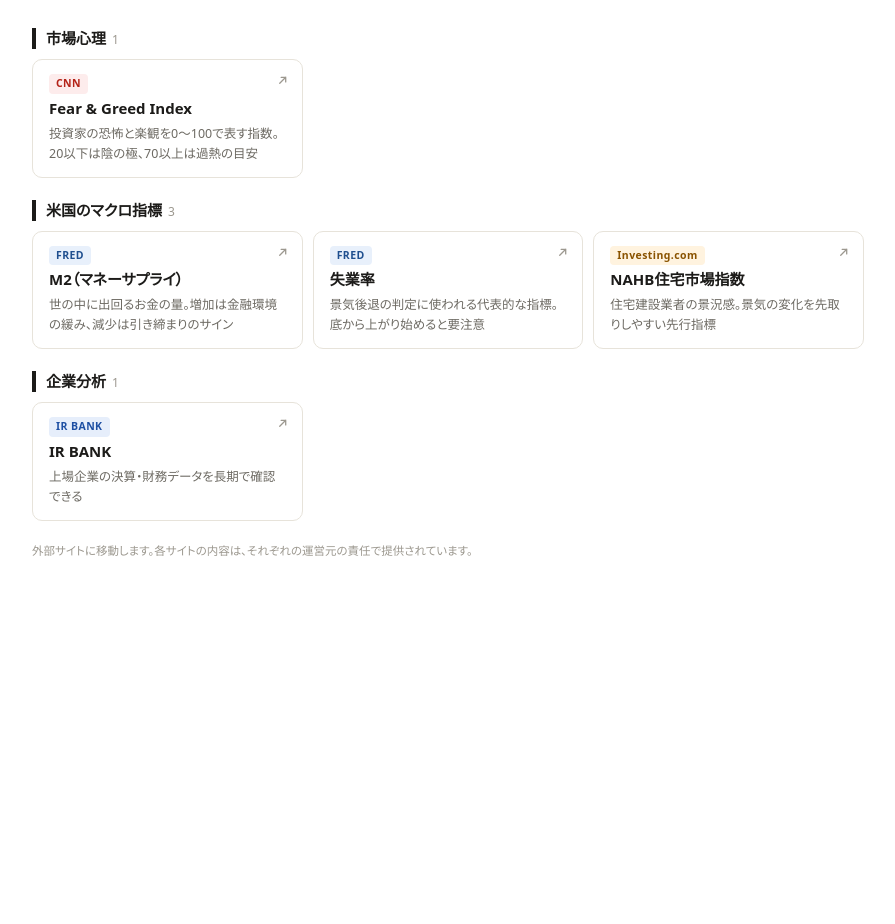
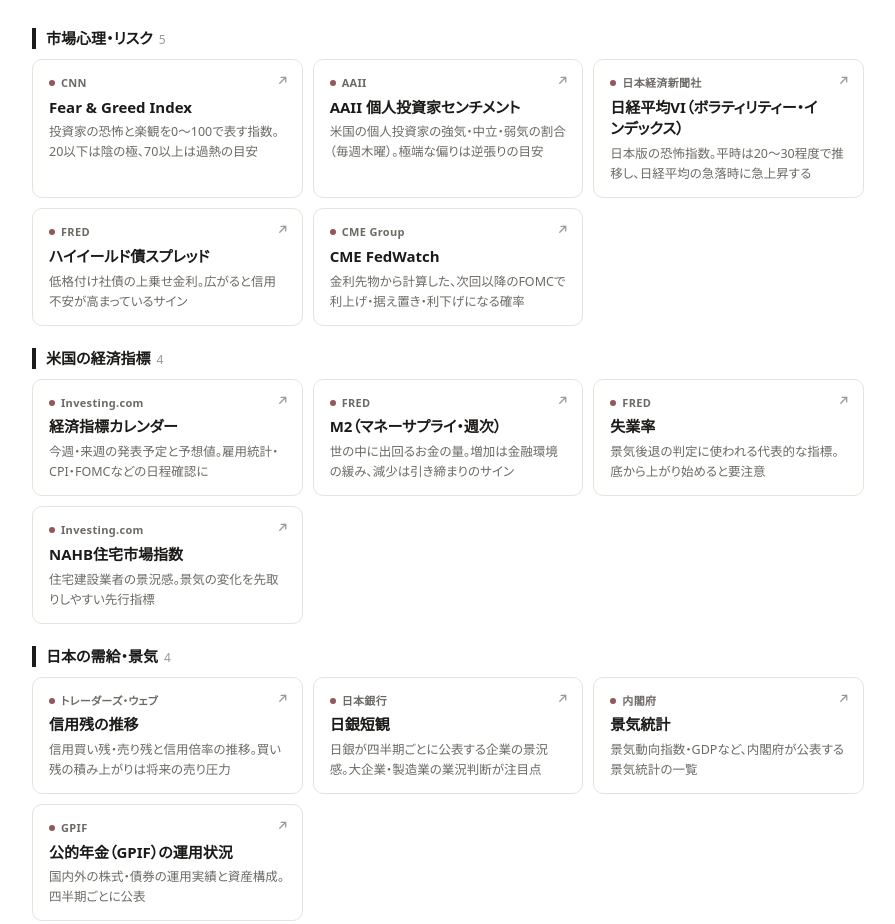
Before and after one commit to monkeypod8068/finvogue-monitor, a plain HTML site: page links.html in a window 1280 px wide. Shown: the top 924 px of the page, without its empty margins (192-1087 px from the left). Before the commit the page ends 800 px from the top, so only its background shows below. Drawn offline with Linux system fonts and the light colour scheme.

Commit message:
各種リンク: いただいた一覧に差し替え、市場心理のリンクを追加
Co-Authored-By: Claude Opus 5.5 <noreply@anthropic.com>
Claude-Session: https://claude.ai/code/session_01VTaS3YhZWjH8nXVrCLRTmw

```diff
--- a/links.html
+++ b/links.html
@@ -21,7 +21,8 @@ a.item{display:flex;flex-direction:column;gap:4px;padding:14px 16px 13px;backgro
 a.item:hover{border-color:var(--ink);background:var(--hover)}
 a.item:focus-visible{outline:2px solid var(--ink);outline-offset:2px}
 .top{display:flex;align-items:center;gap:8px}
-.src{font-size:10.5px;letter-spacing:.04em;font-weight:700;padding:1px 7px;border-radius:4px;white-space:nowrap}
+.src{font-size:11px;letter-spacing:.03em;font-weight:600;color:var(--muted);white-space:nowrap}
+.src::before{content:"";display:inline-block;width:6px;height:6px;border-radius:50%;background:var(--accent);margin-right:6px;vertical-align:1px;opacity:.75}
 .title{font-weight:700;font-size:15px;line-height:1.45;padding-right:18px}
 .note{font-size:12.5px;color:var(--muted);line-height:1.6}
 .ext{position:absolute;top:15px;right:14px;color:var(--faint)}
@@ -33,9 +34,6 @@ a.item:hover .ext{color:var(--ink)}
 <div class="wrap" id="app"></div>
 <script>
 (function(){
-  // 情報源ごとの色（名前から決める。新しい情報源は自動でグレー）
-  var COLORS={"CNN":["#fdecec","#b42318"],"FRED":["#e8f0fb","#1f4f8f"],"Investing.com":["#fff3df","#8a5300"],
-    "IR BANK":["#e6eefb","#1d4fa3"],"日本取引所":["#e8f4ee","#2f6b4c"]};
   function esc(s){return String(s==null?"":s).replace(/[&<>"']/g,function(c){
     return {"&":"&amp;","<":"&lt;",">":"&gt;",'"':"&quot;","'":"&#39;"}[c];});}
   function safeUrl(u){return /^https?:\/\//i.test(u||"")?u:"#";}
@@ -45,9 +43,8 @@ a.item:hover .ext{color:var(--ink)}
     (d.groups||[]).forEach(function(g){
       h.push('<h2>'+esc(g.name)+'<span class="n">'+(g.items||[]).length+'</span></h2><div class="grid">');
       (g.items||[]).forEach(function(it){
-        var c=COLORS[it.source]||["#f0eee9","#55524c"];
         h.push('<a class="item" href="'+esc(safeUrl(it.url))+'" target="_blank" rel="noopener noreferrer">'+ICON+
-          '<div class="top"><span class="src" style="background:'+c[0]+';color:'+c[1]+'">'+esc(it.source||"")+'</span></div>'+
+          '<div class="top"><span class="src">'+esc(it.source||"")+'</span></div>'+
           '<div class="title">'+esc(it.title)+'</div>'+
           (it.note?'<div class="note">'+esc(it.note)+'</div>':'')+'</a>');
       });
--- a/links.json
+++ b/links.json
@@ -1,28 +1,44 @@
 {
  "groups": [
   {
-   "name": "市場心理",
+   "name": "市場心理・リスク",
    "items": [
     {"title": "Fear & Greed Index", "source": "CNN", "url": "https://edition.cnn.com/markets/fear-and-greed",
-     "note": "投資家の恐怖と楽観を0〜100で表す指数。20以下は陰の極、70以上は過熱の目安"}
+     "note": "投資家の恐怖と楽観を0〜100で表す指数。20以下は陰の極、70以上は過熱の目安"},
+    {"title": "AAII 個人投資家センチメント", "source": "AAII", "url": "https://www.aaii.com/sentimentsurvey",
+     "note": "米国の個人投資家の強気・中立・弱気の割合（毎週木曜）。極端な偏りは逆張りの目安"},
+    {"title": "日経平均VI（ボラティリティー・インデックス）", "source": "日本経済新聞社", "url": "https://indexes.nikkei.co.jp/nkave/index/profile?idx=nk225vi",
+     "note": "日本版の恐怖指数。平時は20〜30程度で推移し、日経平均の急落時に急上昇する"},
+    {"title": "ハイイールド債スプレッド", "source": "FRED", "url": "https://fred.stlouisfed.org/series/BAMLH0A0HYM2",
+     "note": "低格付け社債の上乗せ金利。広がると信用不安が高まっているサイン"},
+    {"title": "CME FedWatch", "source": "CME Group", "url": "https://www.cmegroup.com/markets/interest-rates/cme-fedwatch-tool.html",
+     "note": "金利先物から計算した、次回以降のFOMCで利上げ・据え置き・利下げになる確率"}
    ]
   },
   {
-   "name": "米国のマクロ指標",
+   "name": "米国の経済指標",
    "items": [
-    {"title": "M2（マネーサプライ）", "source": "FRED", "url": "https://fred.stlouisfed.org/series/M2SL",
+    {"title": "経済指標カレンダー", "source": "Investing.com", "url": "https://jp.investing.com/economic-calendar",
+     "note": "今週・来週の発表予定と予想値。雇用統計・CPI・FOMCなどの日程確認に"},
+    {"title": "M2（マネーサプライ・週次）", "source": "FRED", "url": "https://fred.stlouisfed.org/series/WM2NS",
      "note": "世の中に出回るお金の量。増加は金融環境の緩み、減少は引き締まりのサイン"},
     {"title": "失業率", "source": "FRED", "url": "https://fred.stlouisfed.org/series/UNRATE",
      "note": "景気後退の判定に使われる代表的な指標。底から上がり始めると要注意"},
-    {"title": "NAHB住宅市場指数", "source": "Investing.com", "url": "https://jp.investing.com/economic-calendar/nahb-housing-market-index-198",
+    {"title": "NAHB住宅市場指数", "source": "Investing.com", "url": "https://jp.investing.com/economic-calendar/nahb-housing-market-index-218",
      "note": "住宅建設業者の景況感。景気の変化を先取りしやすい先行指標"}
    ]
   },
   {
-   "name": "企業分析",
+   "name": "日本の需給・景気",
    "items": [
-    {"title": "IR BANK", "source": "IR BANK", "url": "https://irbank.net/",
-     "note": "上場企業の決算・財務データを長期で確認できる"}
+    {"title": "信用残の推移", "source": "トレーダーズ・ウェブ", "url": "https://www.traders.co.jp/margin_derivatives/margin_transition",
+     "note": "信用買い残・売り残と信用倍率の推移。買い残の積み上がりは将来の売り圧力"},
+    {"title": "日銀短観", "source": "日本銀行", "url": "https://www.boj.or.jp/statistics/tk/index.htm",
+     "note": "日銀が四半期ごとに公表する企業の景況感。大企業・製造業の業況判断が注目点"},
+    {"title": "景気統計", "source": "内閣府", "url": "https://www.esri.cao.go.jp/jp/stat/menu.html",
+     "note": "景気動向指数・GDPなど、内閣府が公表する景気統計の一覧"},
+    {"title": "公的年金（GPIF）の運用状況", "source": "GPIF", "url": "https://www.gpif.go.jp/operation/the-latest-results.html",
+     "note": "国内外の株式・債券の運用実績と資産構成。四半期ごとに公表"}
    ]
   }
  ]
```
